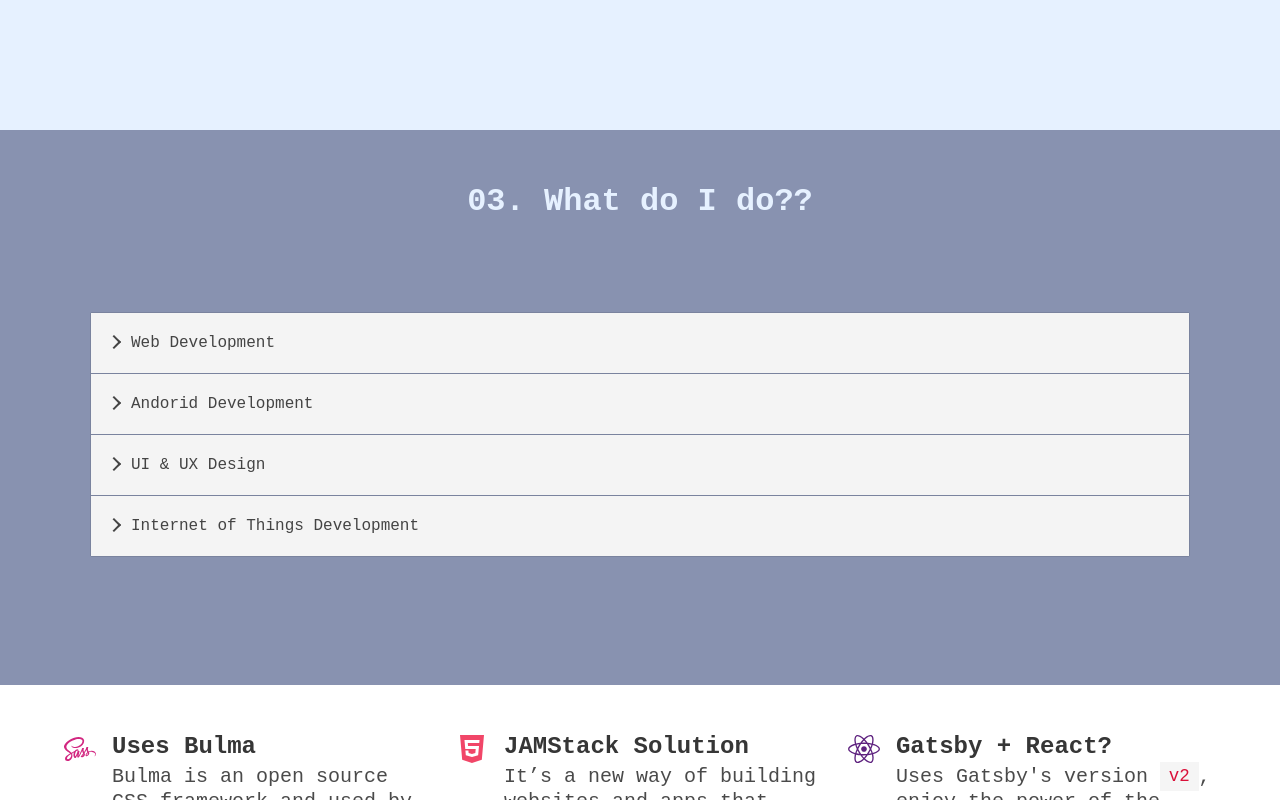
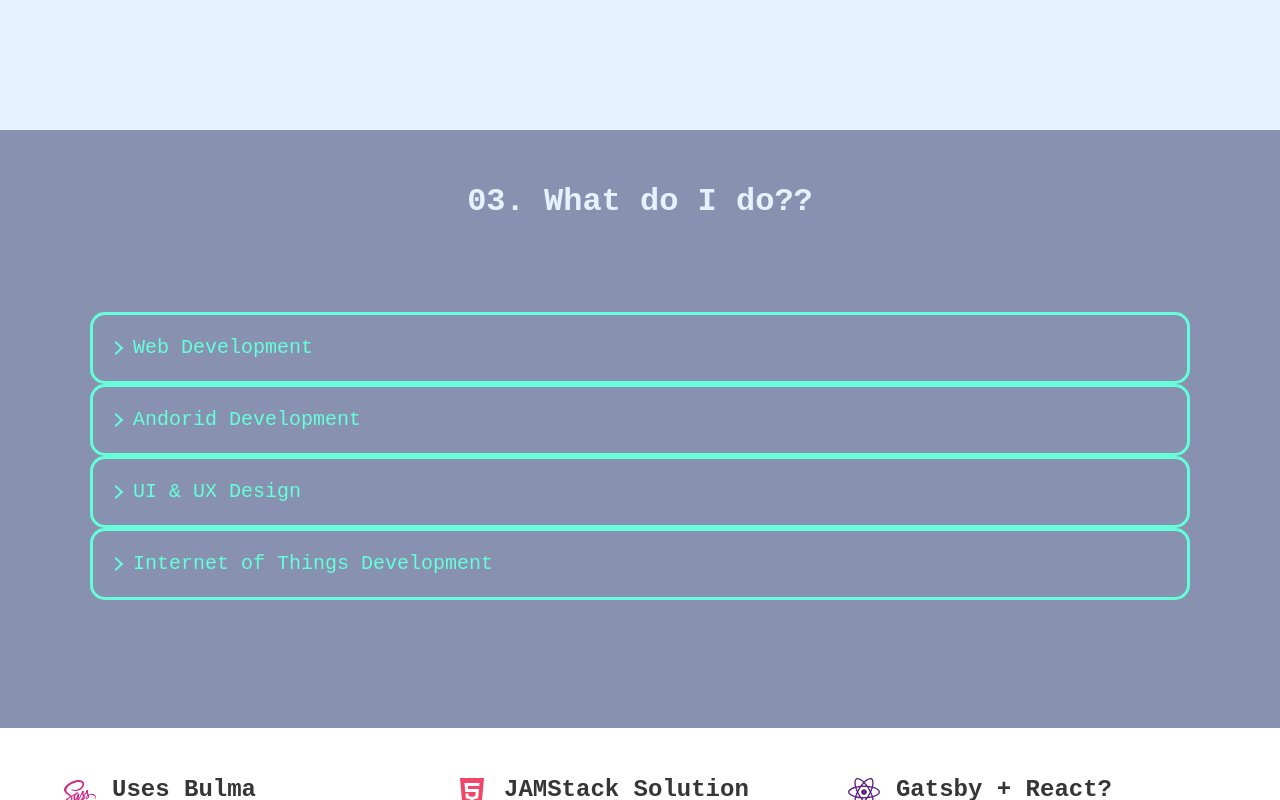
Before and after one commit to KimaniKabiria/kimmidev, a Gatsby site: page / in a window 1280 px wide. Shown: the part 2449-3249 px from the top of the page. Built offline with nearby package versions, Linux system fonts and the light colour scheme; Gatsby itself is replaced by a stand-in of ours; what react-animations would draw is missing.

Commit message:
Fixed Accordion CSS

```diff
--- a/src/components/style.scss
+++ b/src/components/style.scss
@@ -95,3 +95,66 @@
 		margin-right: 30px;
 	}
 }
+
+/**
+* ----------------------------------------------
+* Demo styles
+* ----------------------------------------------
+**/
+.accordion {
+}
+
+.accordion__item + .accordion__item {
+}
+
+.accordion__button {
+    background-color: transparent;
+    color: #64FFDA;
+    cursor: pointer;
+    padding: 18px;
+    width: 100%;
+    text-align: left;
+    font-size: 20px;
+    border: 3px solid #64ffda;
+    border-radius: 15px;
+}
+
+.accordion__button:hover {
+    background-color: #64ffda;
+    color: #0a192f;
+}
+
+.accordion__button:before {
+    display: inline-block;
+    content: '';
+    height: 10px;
+    width: 10px;
+    margin-right: 12px;
+    border-bottom: 2px solid currentColor;
+    border-right: 2px solid currentColor;
+    transform: rotate(-45deg);
+}
+
+.accordion__button[aria-expanded='true']::before,
+.accordion__button[aria-selected='true']::before {
+    transform: rotate(45deg);
+}
+
+.accordion__panel {
+    padding: 20px;
+    animation: fadein 0.35s ease-in;
+}
+
+/* -------------------------------------------------- */
+/* ---------------- Animation part ------------------ */
+/* -------------------------------------------------- */
+
+@keyframes fadein {
+    0% {
+        opacity: 0;
+    }
+
+    100% {
+        opacity: 1;
+    }
+}
--- a/src/components/works.js
+++ b/src/components/works.js
@@ -18,8 +18,6 @@ import {
     AccordionItemButton,
     AccordionItemPanel,
 } from 'react-accessible-accordion';
-
-import 'react-accessible-accordion/dist/fancy-example.css';
 
 const Works = () => (
 	<div>
```
